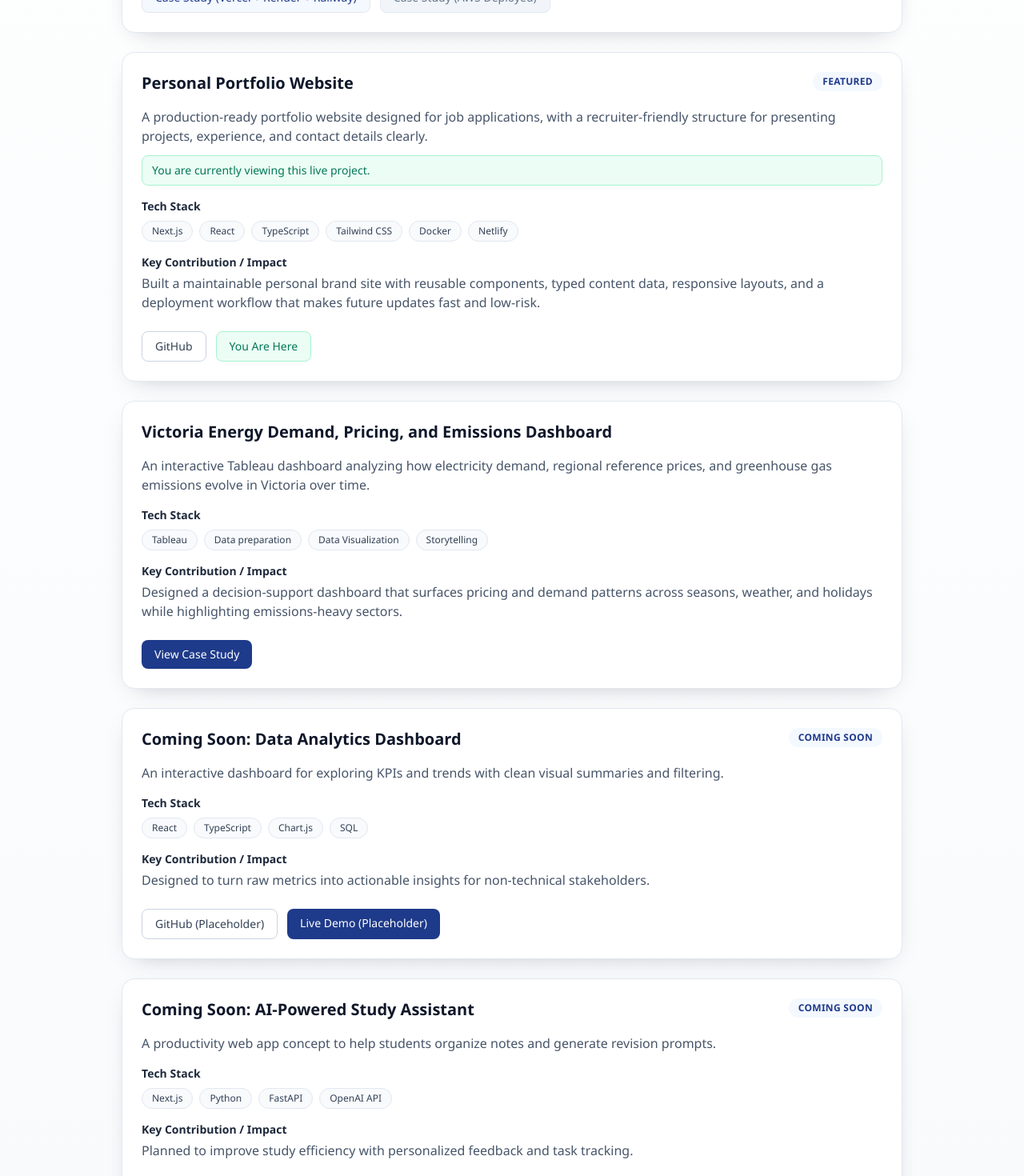
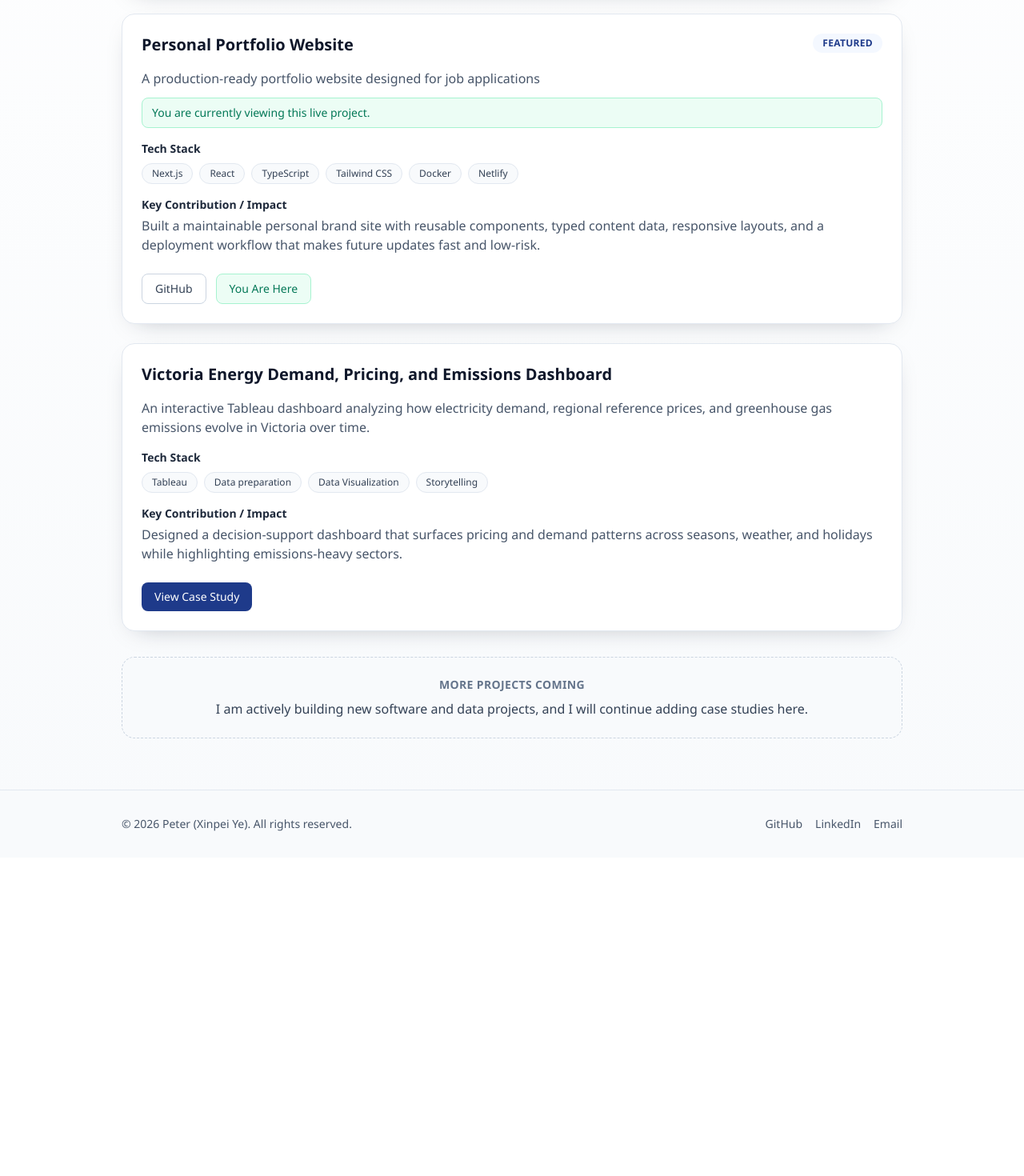
Before and after one commit to bumblebeeye/portfolio-website, a Next.js app: page /projects in a window 1280 px wide. Shown: the part 620-2090 px from the top of the page at 80% size. After the commit the page ends 1692 px from the top, so only its background shows below. Built offline with nearby package versions, Linux system fonts and the light colour scheme.

Commit message:
replace projects' placeholders with a banner. changed some job descriptions

```diff
--- a/src/app/projects/page.tsx
+++ b/src/app/projects/page.tsx
@@ -11,13 +11,19 @@ export default function ProjectsPage() {
   return (
     <Section
       title="Projects"
-      subtitle="A growing collection of software and data projects. Replace placeholders with your final case studies anytime."
+      subtitle="A growing collection of software and data projects."
     >
       <div className="grid gap-6">
         {projects.map((project) => (
           <ProjectCard key={project.title} project={project} />
         ))}
       </div>
+      <div className="mt-8 rounded-2xl border border-dashed border-slate-300 bg-slate-50 p-6 text-center">
+        <p className="text-sm font-semibold uppercase tracking-wide text-slate-500">More Projects Coming</p>
+        <p className="mt-2 text-slate-700">
+          I am actively building new software and data projects, and I will continue adding case studies here.
+        </p>
+      </div>
     </Section>
   );
 }
--- a/src/data/projects.ts
+++ b/src/data/projects.ts
@@ -2,9 +2,9 @@ import type { Project } from "@/types/project";
 
 export const projects: Project[] = [
   {
-    title: "AI-Powered Resume–Job Match Analyzer",
+    title: "Resume–Job Match Analyzer",
     summary:
-      "A full-stack Resume-Job Match Analyzer that compares resumes against job descriptions, scores fit, highlights skill gaps, and generates AI-assisted improvement suggestions.",
+      "A full-stack Resume-Job Match Analyzer with AI-assisted analysis and cloud deployment",
     techStack: [
       "Next.js",
       "TypeScript",
@@ -35,7 +35,7 @@ export const projects: Project[] = [
   {
     title: "Personal Portfolio Website",
     summary:
-      "A production-ready portfolio website designed for job applications, with a recruiter-friendly structure for presenting projects, experience, and contact details clearly.",
+      "A production-ready portfolio website designed for job applications",
     techStack: ["Next.js", "React", "TypeScript", "Tailwind CSS", "Docker", "Netlify"],
     impact:
       "Built a maintainable personal brand site with reusable components, typed content data, responsive layouts, and a deployment workflow that makes future updates fast and low-risk.",
@@ -53,25 +53,5 @@ export const projects: Project[] = [
       "Designed a decision-support dashboard that surfaces pricing and demand patterns across seasons, weather, and holidays while highlighting emissions-heavy sectors.",
     detailsPath: "/projects/victoria-energy-dashboard",
     liveDemoUrl: "https://public.tableau.com/views/assignment1_17249770904430/Dashboard1?:showVizHome=no"
-  },
-  {
-    title: "Coming Soon: Data Analytics Dashboard",
-    summary:
-      "An interactive dashboard for exploring KPIs and trends with clean visual summaries and filtering.",
-    techStack: ["React", "TypeScript", "Chart.js", "SQL"],
-    impact: "Designed to turn raw metrics into actionable insights for non-technical stakeholders.",
-    githubUrl: "https://github.com/your-username",
-    liveDemoUrl: "https://example.com",
-    status: "coming-soon"
-  },
-  {
-    title: "Coming Soon: AI-Powered Study Assistant",
-    summary:
-      "A productivity web app concept to help students organize notes and generate revision prompts.",
-    techStack: ["Next.js", "Python", "FastAPI", "OpenAI API"],
-    impact: "Planned to improve study efficiency with personalized feedback and task tracking.",
-    githubUrl: "https://github.com/your-username",
-    liveDemoUrl: "https://example.com",
-    status: "coming-soon"
   }
 ];
```
